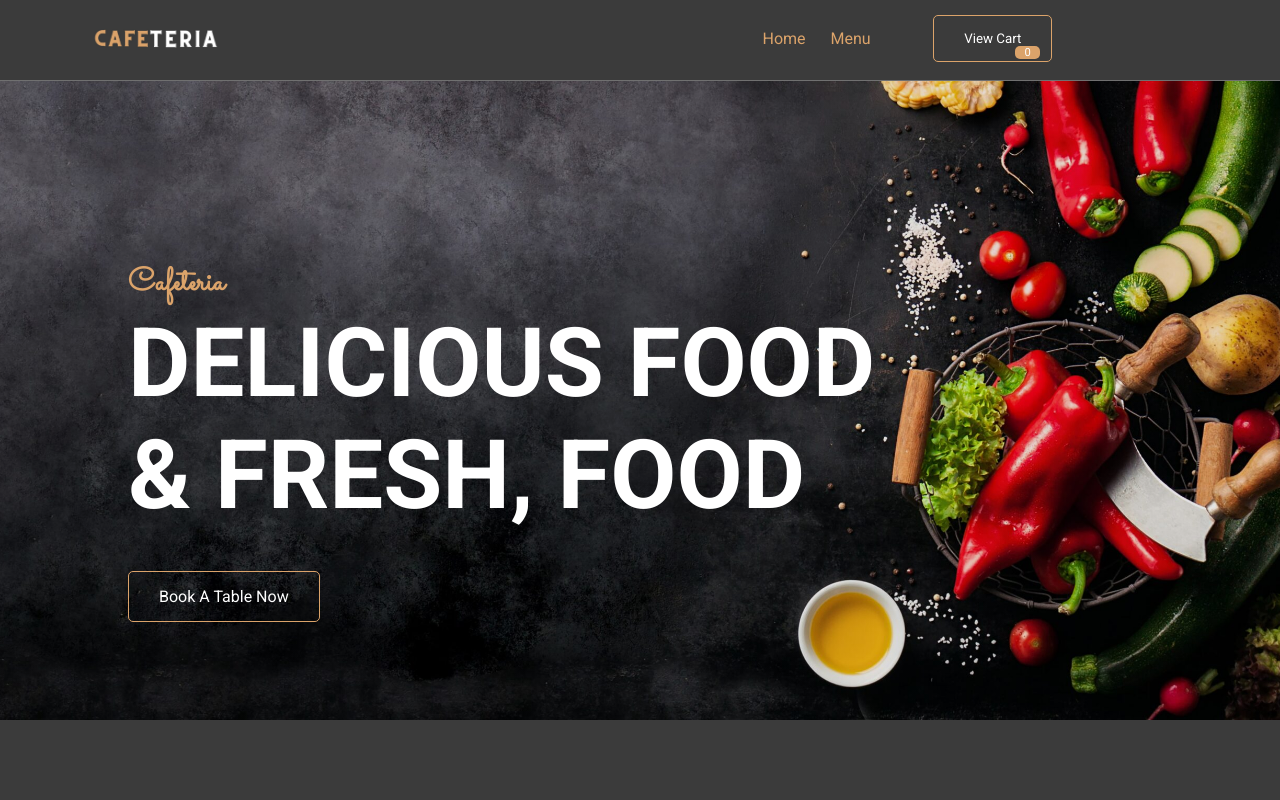
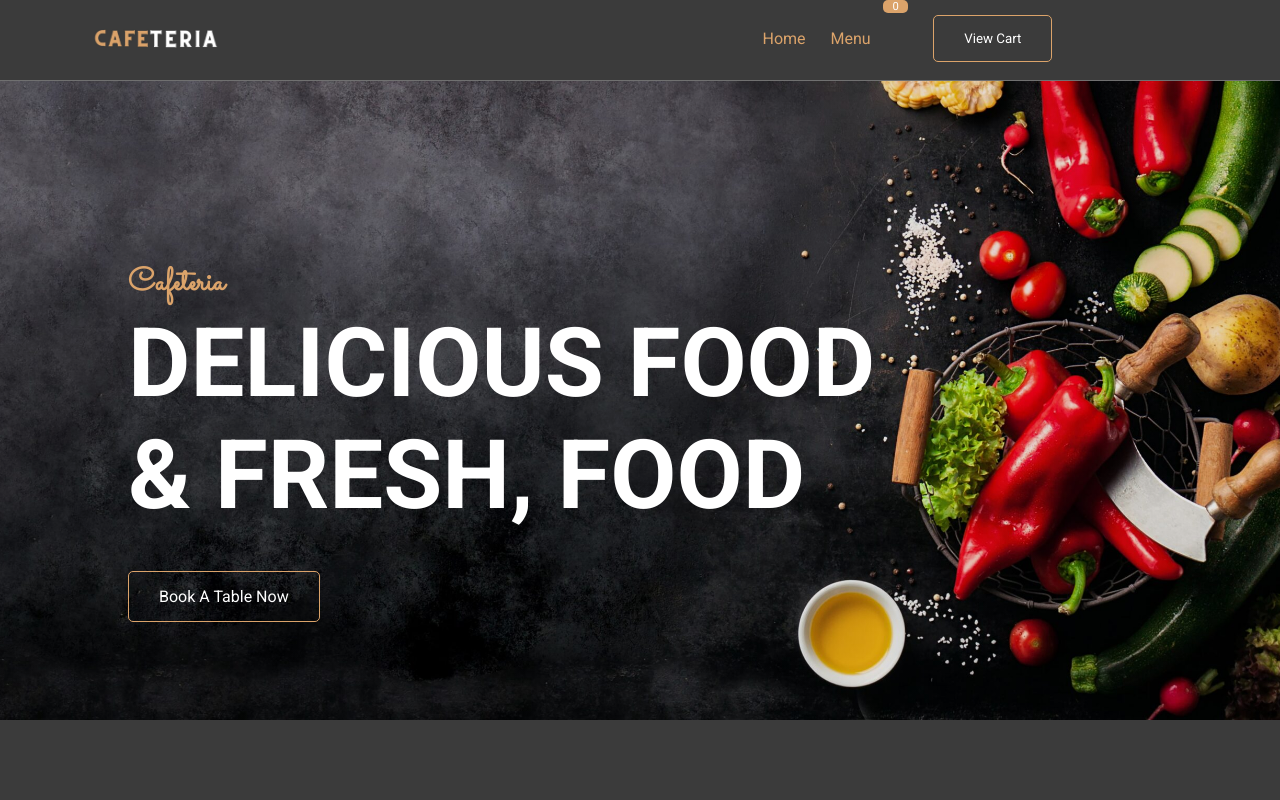
Before and after one commit to santanafx/cafeteria, a React (Vite) app: page / in a window 1280 px wide. Shown: the top 800 px of the page. Built offline with nearby package versions, Linux system fonts and the light colour scheme.

Commit message:
Corrigido paths das imagens que estão na pasta 'public'

```diff
--- a/src/styles/components/_header.scss
+++ b/src/styles/components/_header.scss
@@ -70,8 +70,8 @@
       }
       span {
         position: absolute;
-        top: 60%;
-        left: 36.2%;
+        top: 0;
+        left: 0;
         font-size: 0.7rem;
         background-color: $cor-secundaria;
         width: 25px;
--- a/src/styles/components/_sectionDelicious.scss
+++ b/src/styles/components/_sectionDelicious.scss
@@ -1,7 +1,7 @@
 .deliciousCafeteriaBgImg {
   width: 100%;
   background-image: linear-gradient(rgba(0, 0, 0, 0.1), rgba(0, 0, 0, 0.1)),
-    url(../../../public/images/delicious-food.jpg);
+    url(/images/delicious-food.jpg);
   background-position: center center;
   background-repeat: no-repeat;
   background-size: cover;
--- a/src/styles/components/_sectionDiscover.scss
+++ b/src/styles/components/_sectionDiscover.scss
@@ -55,7 +55,7 @@
       bottom: 0;
       right: 0;
       left: 60%;
-      background-image: url(../../../public/images/food-1.jpg);
+      background-image: url(/images/food-1.jpg);
       background-position: center center;
       background-repeat: no-repeat;
       background-size: contain;
--- a/src/styles/components/_sectionNumbers.scss
+++ b/src/styles/components/_sectionNumbers.scss
@@ -1,6 +1,6 @@
 .numbersCafeteriaBg {
   background-image: linear-gradient(rgba(0, 0, 0, 0.8), rgba(0, 0, 0, 0.8)),
-    url(../../../public/images/numbers-bg.jpg);
+    url(/images/numbers-bg.jpg);
   background-position: center center;
   background-repeat: no-repeat;
   background-size: cover;
--- a/src/styles/components/_sectionReview.scss
+++ b/src/styles/components/_sectionReview.scss
@@ -1,7 +1,7 @@
 .reviewCafeteriaBg {
   width: 100%;
   background-image: linear-gradient(rgba(0, 0, 0, 0.8), rgba(0, 0, 0, 0.8)),
-    url(../../../public/images/food-1.jpg);
+    url(/images/food-1.jpg);
   background-position: center center;
   background-repeat: no-repeat;
   background-size: cover;
--- a/src/styles/style.css
+++ b/src/styles/style.css
@@ -76,8 +76,8 @@
 }
 .headerContainer nav .headerViewCart span {
   position: absolute;
-  top: 60%;
-  left: 36.2%;
+  top: 0;
+  left: 0;
   font-size: 0.7rem;
   background-color: #dba36a;
   width: 25px;
@@ -200,7 +200,7 @@
 
 .deliciousCafeteriaBgImg {
   width: 100%;
-  background-image: linear-gradient(rgba(0, 0, 0, 0.1), rgba(0, 0, 0, 0.1)), url(../../../public/images/delicious-food.jpg);
+  background-image: linear-gradient(rgba(0, 0, 0, 0.1), rgba(0, 0, 0, 0.1)), url(/images/delicious-food.jpg);
   background-position: center center;
   background-repeat: no-repeat;
   background-size: cover;
@@ -380,7 +380,7 @@
   bottom: 0;
   right: 0;
   left: 60%;
-  background-image: url(../../../public/images/food-1.jpg);
+  background-image: url(/images/food-1.jpg);
   background-position: center center;
   background-repeat: no-repeat;
   background-size: contain;
@@ -389,7 +389,7 @@
 }
 
 .numbersCafeteriaBg {
-  background-image: linear-gradient(rgba(0, 0, 0, 0.8), rgba(0, 0, 0, 0.8)), url(../../../public/images/numbers-bg.jpg);
+  background-image: linear-gradient(rgba(0, 0, 0, 0.8), rgba(0, 0, 0, 0.8)), url(/images/numbers-bg.jpg);
   background-position: center center;
   background-repeat: no-repeat;
   background-size: cover;
@@ -422,7 +422,7 @@
 
 .reviewCafeteriaBg {
   width: 100%;
-  background-image: linear-gradient(rgba(0, 0, 0, 0.8), rgba(0, 0, 0, 0.8)), url(../../../public/images/food-1.jpg);
+  background-image: linear-gradient(rgba(0, 0, 0, 0.8), rgba(0, 0, 0, 0.8)), url(/images/food-1.jpg);
   background-position: center center;
   background-repeat: no-repeat;
   background-size: cover;
```
Also changed, not shown: 1 other file (tests, documents, lock files or other folders).
